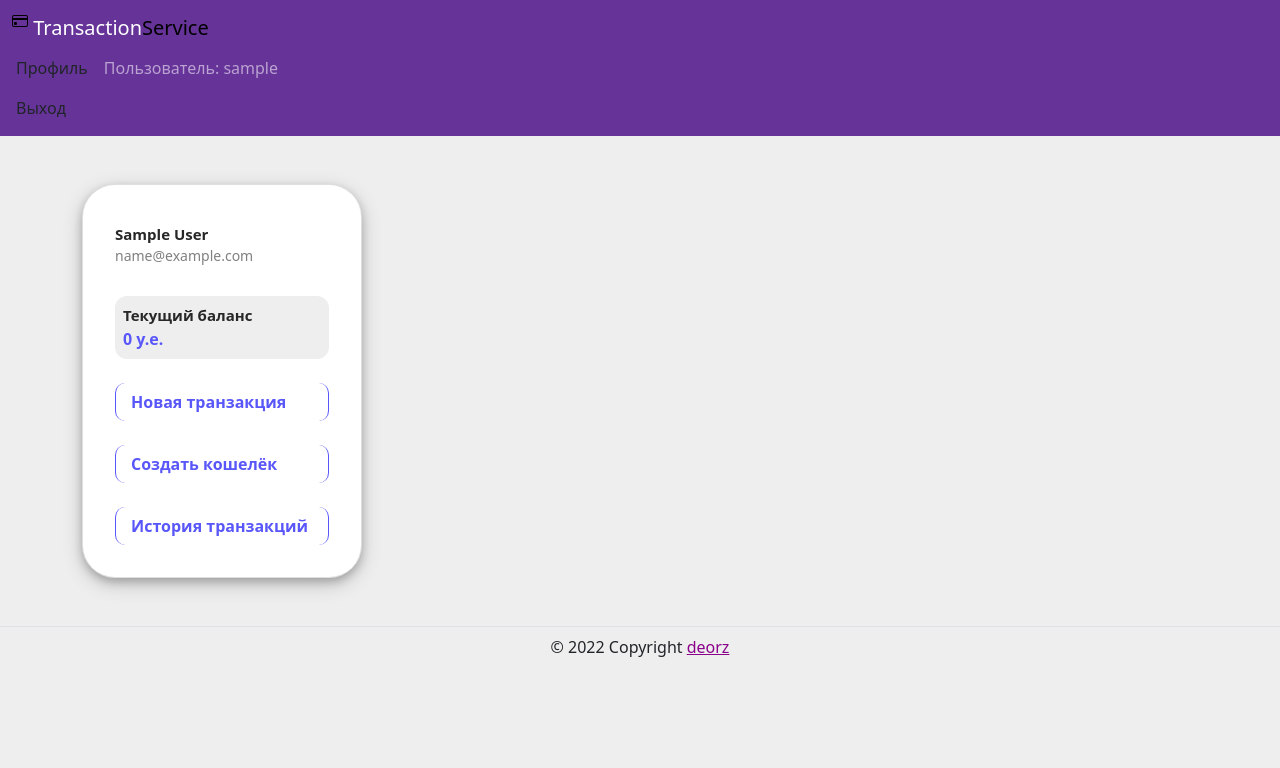
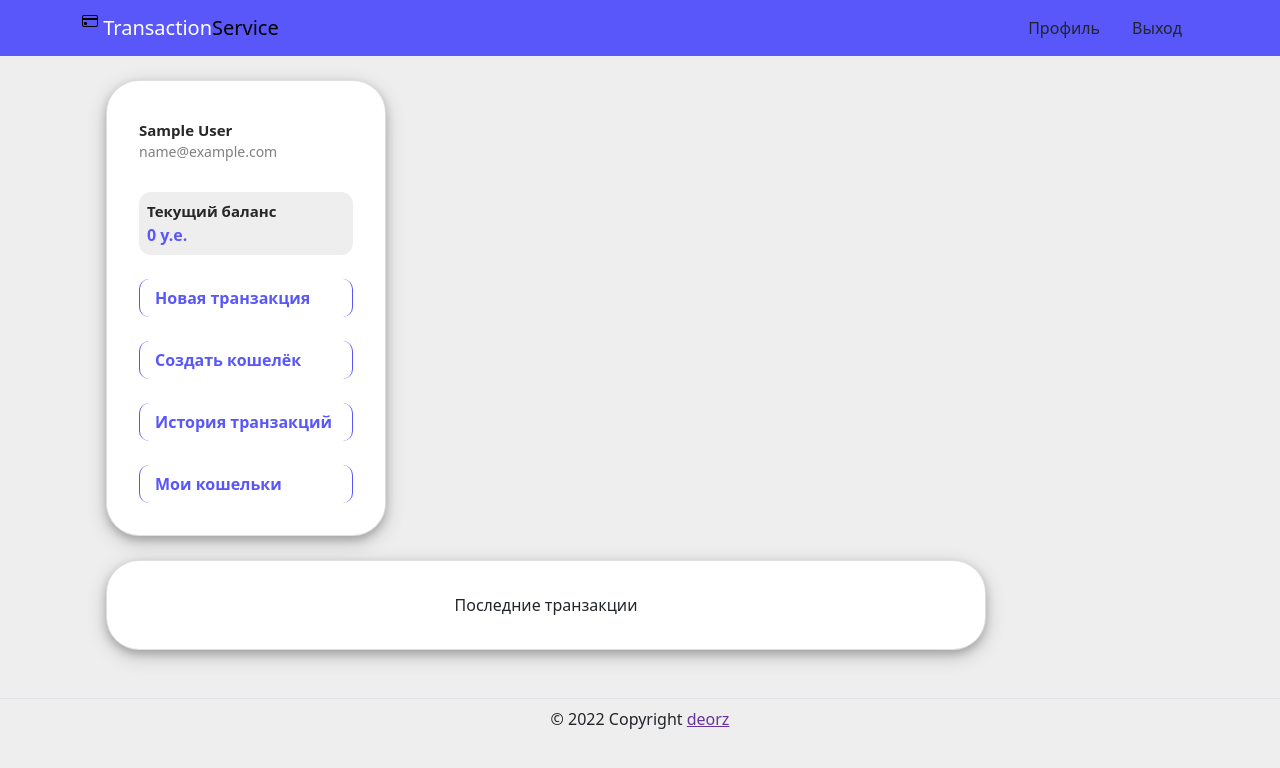
Before and after one commit to deorz/TransactionService, a Django app: page /users/profile/ in a window 1280 px wide. Shown: the top 768 px of the page. Run offline with Django 4.2, Linux system fonts and the light colour scheme; the visitor is signed in with stand-in values (Sample User, id 1); data that the repository does not hold is empty; some libraries are stand-ins or nearby versions.

Commit message:
created and modified most of the templates

```diff
--- a/transaction_service/templates/base.html
+++ b/transaction_service/templates/base.html
@@ -16,6 +16,7 @@
 {% include 'includes/header.html' %}
 {% block content %}
 {% endblock content %}
+{% include 'includes/paginator.html' %}
 {% include 'includes/footer.html' %}
 </body>
 </html>
--- a/transaction_service/templates/includes/footer.html
+++ b/transaction_service/templates/includes/footer.html
@@ -1,4 +1,34 @@
+{% load static %}
 <footer class="border-top text-center py-2 mt-5">
-    <p>© 2022 Copyright <a href="https://github.com/deorz"
-                           style="color:darkmagenta">deorz</a></p>
+    <p>
+        © 2022 Copyright
+        <a href="https://github.com/deorz" style="color: rebeccapurple">
+            deorz
+        </a>
+    </p>
+    <script type="text/javascript"
+            src="{% static 'js/jquery.js' %}"></script>
+
+    {{ form.media }}
+
+    <script>
+        (function ($) {
+            $('#add-form').click(function () {
+                var index = $('#id_inline_test_models-TOTAL_FORMS').val()
+                var newTable = $('#id_inline_test_models-__prefix__-DELETE').parents('table').clone()
+                newTable.find(':input').each(function () {
+                    for (attr of ['name', 'id'])
+                        $(this).attr(
+                            attr,
+                            $(this).attr(attr).replace('__prefix__', index)
+                        )
+                })
+                newTable.insertBefore($(this))
+                $('#id_inline_test_models-TOTAL_FORMS').val(
+                    parseInt($('#id_inline_test_models-TOTAL_FORMS').val()) + 1
+                )
+                newTable.slideDown()
+            })
+        })($)
+    </script>
 </footer>
--- a/transaction_service/templates/includes/header.html
+++ b/transaction_service/templates/includes/header.html
@@ -1,27 +1,24 @@
 {% load static %}
 <header>
-    <nav class="navbar navbar-dark" style="background-color: rebeccapurple">
-        <div class="container" style="margin-left: 0px">
-            <a class="navbar-brand justify-content-center"
+    <nav class="navbar navbar-dark"
+         style="background-color: #5957f9;">
+        <div class="container">
+            <a class="navbar-brand" style="margin-left: 0px"
                href="{% url 'index:main_page' %}">
                 <img src="{% static 'img/credit-card.svg' %}"
                      class="d-inline-block align-top">
                 Transaction<span
                     style="color: black">Service</span>
             </a>
-        </div>
-        <div class="col-3">
             <ul class="nav nav-pills">
                 {% if user.is_authenticated %}
                     <li class="nav-item">
                         <a class="nav-link link-dark"
                            href="{% url 'users:profile' %}">Профиль</a>
                     </li>
-                    <li class="navbar-text">
-                        Пользователь: {{ user.username }}
-                    </li>
                     <li class="nav-item">
-                        <a class="nav-link link-dark">
+                        <a class="nav-link link-dark"
+                           href="{% url 'users:logout' %}">
                             Выход
                         </a>
                     </li>
@@ -40,7 +37,6 @@
                     </li>
                 {% endif %}
             </ul>
-
         </div>
     </nav>
 </header>
--- a/transaction_service/templates/users/profile.html
+++ b/transaction_service/templates/users/profile.html
@@ -5,7 +5,10 @@
 {% endblock title %}
 
 {% block content %}
-<div class="container justify-content-start mt-5">
+    <div class="container">
+        <div class="row">
+            <div class="col-3">
+                <div class="container justify-content-start mt-4">
                     <div class="card">
                         <div class="top-container">
                             <div class="ml-3">
@@ -14,12 +17,46 @@
                             </div>
                         </div>
                         <div class="middle-container d-flex justify-content-between align-items-center mt-3 p-2">
-
-            <div class="d-flex flex-column text-right mr-2"> <span class="current-balance">Текущий баланс</span> <span class="amount">{{ money_rest }} у.е.</span> </div>
+                            <div class="d-flex flex-column text-right mr-2">
+                                <span class="current-balance">Текущий баланс</span>
+                                <span class="amount">{{ money_rest }} у.е.</span>
                             </div>
-        <div class="beautiful-div mt-4"><a class="beautiful-button btn" href="{% url 'transactions:create_transaction' %}">Новая транзакция</a></div>
-        <div class="beautiful-div mt-4"> <a class="beautiful-button btn" href="{% url 'transactions:create_wallet' %}">Создать кошелёк</a> </div>
-        <div class="beautiful-div mt-4"> <span class="beautiful-button btn">История транзакций</span> </div>
+                        </div>
+                        <div class="beautiful-div mt-4"><a
+                                class="beautiful-button btn"
+                                href="{% url 'transactions:create_transaction' %}">Новая
+                            транзакция</a></div>
+                        <div class="beautiful-div mt-4"><a
+                                class="beautiful-button btn"
+                                href="{% url 'transactions:create_wallet' %}">Создать
+                            кошелёк</a></div>
+                        <div class="beautiful-div mt-4"><a
+                                class="beautiful-button btn"
+                                href="{% url 'transactions:transaction_history' %}">История
+                            транзакций</a></div>
+                        <div class="beautiful-div mt-4"><a
+                                class="beautiful-button btn"
+                                href="{% url 'transactions:wallet_list' %}">Мои
+                            кошельки</a></div>
+                    </div>
+                </div>
+            </div>
+            <div class="col">
+                <div class="container justify-content-start mt-4">
+                    <div class="card" style="width: 55rem;">
+                    <span class="text-center">Последние транзакции</span>
+                        {% for transaction in object_list %}
+                            <div class="beautiful-div mt-4">
+                                <a class="btn" href="{% url 'transactions:transaction_detail' transaction.id %}">
+                                    <p class="text-start">Дата проведения: {{ transaction.date_provided }}</p>
+                                    <p class="text-start">Кому: {{ transaction.recipient.get_full_name }}</p>
+                                    <p class="text-start">Сумма: {{ transaction.amount_money }} у.е</p>
+                                </a>
+                            </div>
+                        {% endfor %}
+                    </div>
+                </div>
+            </div>
         </div>
     </div>
 
```
Also changed, not shown: transaction_service/templates/includes/paginator.html (added, +35 -0 lines), transaction_service/templates/transactions/create_transaction.html (+20 -0 lines), transaction_service/templates/transactions/transaction_detail.html (added, +30 -0 lines), transaction_service/templates/transactions/transaction_history.html (added, +22 -0 lines), transaction_service/templates/transactions/wallet_detail.html (added, +21 -0 lines), transaction_service/templates/transactions/wallet_list.html (added, +21 -0 lines), transaction_service/templates/users/sign_up.html (+3 -10 lines). Lines whose indentation alone changed are shown as unchanged.
